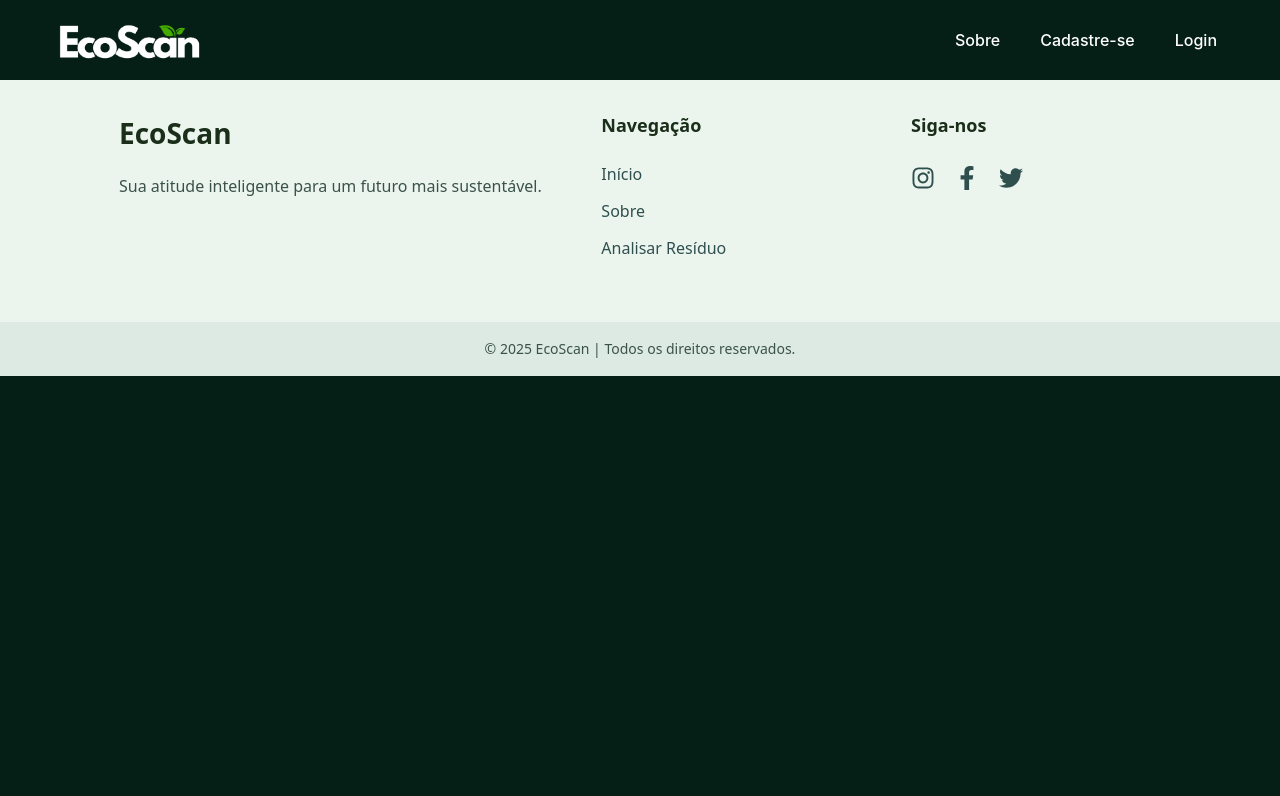
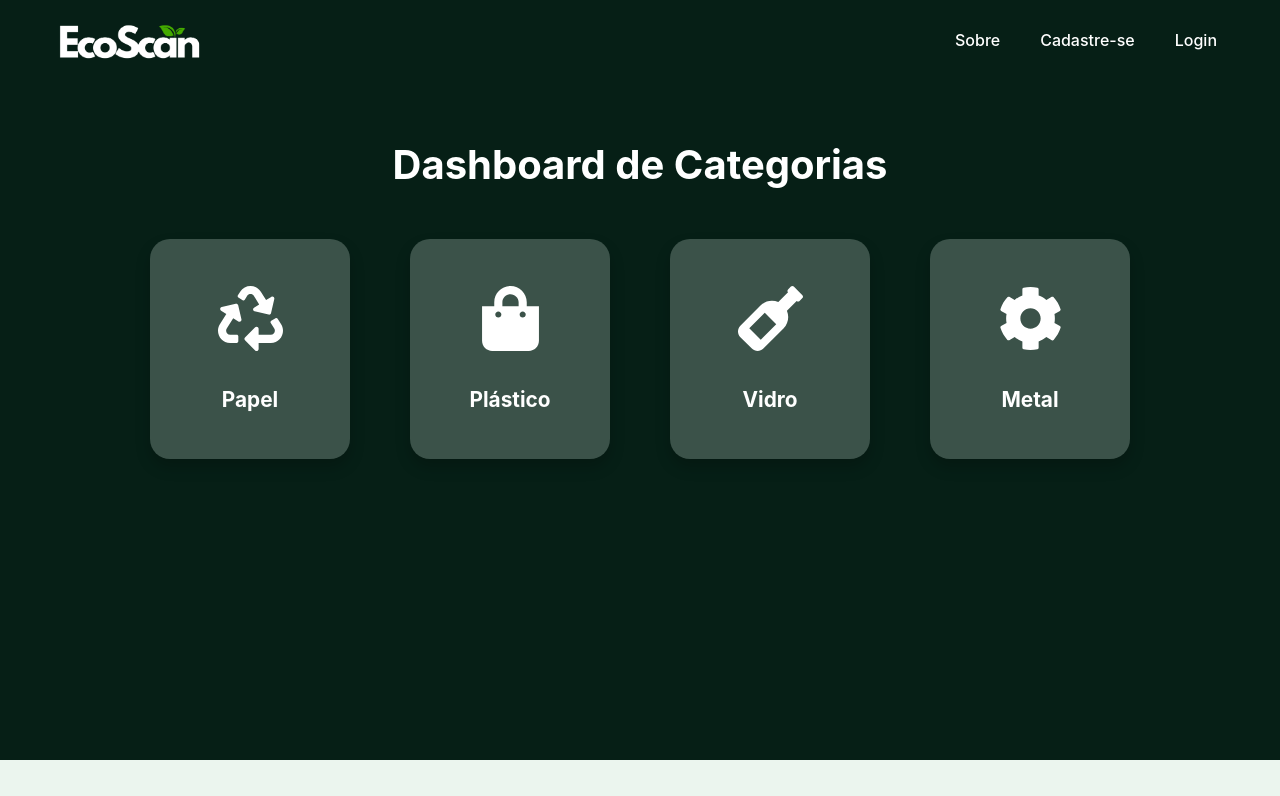
Before and after one commit to Guz-tech/ECOSCAN, a React (Vite) app: page /dashboard in a window 1280 px wide. Shown: the top 796 px of the page. Built offline with nearby package versions, Linux system fonts and the light colour scheme.

Commit message:
feat: Desenvolve e integra a página de Dashboard com cards de categoria

```diff
--- a/src/App.jsx
+++ b/src/App.jsx
@@ -6,6 +6,7 @@ import ResiduePage from "./pages/Residue/ResiduePage.jsx";
 import SobrePage from './pages/SobrePage/SobrePage.jsx';
 import LoginPage from './pages/LoginPage/LoginPage';
 import RegisterPage from './pages/RegisterPage/RegisterPage';
+import DashboardPage from './pages/DashboardPage/DashboardPage';
 
 function App() {
   return (
@@ -20,6 +21,7 @@ function App() {
           <Route path="/sobre" element={<SobrePage />} />
            <Route path="/login" element={<LoginPage />} />
             <Route path="/register" element={<RegisterPage />} />
+            <Route path="/dashboard" element={<DashboardPage />} />
         </Routes>
       </main>
 
--- /dev/null
+++ b/src/pages/DashboardPage/DashboardPage.css
@@ -0,0 +1,81 @@
+.categories-page {
+  min-height: calc(100vh - 120px);
+  padding: 60px 20px;
+  display: flex;
+  flex-direction: column;
+  align-items: center;
+  justify-content: flex-start;
+}
+
+.page-title {
+  font-size: 2.5rem;
+  color: #ffffff;
+  margin-bottom: 50px;
+  font-weight: bold;
+  text-align: center;
+  width: 100%;
+}
+
+/* O container para os cards */
+.categories-grid {
+  display: grid;
+  grid-template-columns: repeat(auto-fit, minmax(200px, 1fr));
+  gap: 40px;
+  max-width: 1000px;
+  width: 100%;
+  justify-items: center;
+  align-items: center;
+}
+
+/* O estilo de cada card de categoria */
+.category-card {
+  background-color: #3b5249;
+  width: 200px;
+  height: 220px;
+  border-radius: 20px;
+  display: flex;
+  flex-direction: column;
+  justify-content: center;
+  align-items: center;
+  color: #ffffff;
+  cursor: pointer;
+  transition: transform 0.3s ease, box-shadow 0.3s ease;
+  box-shadow: 0 8px 15px rgba(0, 0, 0, 0.2);
+}
+
+.category-card:hover {
+  transform: translateY(-12px);
+  box-shadow: 0 15px 25px rgba(0, 0, 0, 0.3);
+}
+
+/* Estilo do ícone dentro do card */
+.card-icon {
+  font-size: 65px;
+  margin-bottom: 20px;
+}
+
+/* Estilo do texto dentro do card */
+.card-title {
+  font-size: 1.3rem;
+  font-weight: 700;
+  margin: 0;
+}
+
+/* Media Query para telas menores */
+@media (max-width: 600px) {
+  .categories-grid {
+    grid-template-columns: 1fr;
+    gap: 30px;
+  }
+
+  .category-card {
+    width: 80%;
+    max-width: 250px;
+    height: 200px;
+  }
+
+  .page-title {
+    font-size: 2rem;
+    margin-bottom: 40px;
+  }
+}
--- /dev/null
+++ b/src/pages/DashboardPage/DashboardPage.jsx
@@ -0,0 +1,28 @@
+import React from "react";
+import "./DashboardPage.css";
+import { FaRecycle, FaShoppingBag, FaWineBottle, FaCog } from "react-icons/fa";
+
+const dashboardItems = [
+  { title: "Papel", icon: <FaRecycle />, path: "/papel" },
+  { title: "Plástico", icon: <FaShoppingBag />, path: "/plastico" },
+  { title: "Vidro", icon: <FaWineBottle />, path: "/vidro" },
+  { title: "Metal", icon: <FaCog />, path: "/metal" },
+];
+
+function DashboardPage() {
+  return (
+    <div className="categories-page">
+      <h1 className="page-title">Dashboard de Categorias</h1>
+      <div className="categories-grid">
+        {dashboardItems.map((item) => (
+          <div key={item.title} className="category-card">
+            <div className="card-icon">{item.icon}</div>
+            <p className="card-title">{item.title}</p>
+          </div>
+        ))}
+      </div>
+    </div>
+  );
+}
+
+export default DashboardPage;
--- a/src/pages/HomePage/HomePage.css
+++ b/src/pages/HomePage/HomePage.css
@@ -1,4 +1,3 @@
-
 .heroSection {
   display: flex;
   align-items: center;
--- a/src/pages/HomePage/HomePage.jsx
+++ b/src/pages/HomePage/HomePage.jsx
@@ -3,19 +3,22 @@ import heroImage from "@/assets/images/img.png";
 
 import ButtonPrimary from "@/components/Button/ButtonPrimary.jsx";
 import ButtonSecondary from "@/components/Button/ButtonSecondary.jsx";
-import { useNavigate } from 'react-router-dom';
+import { useNavigate } from "react-router-dom";
 
 function HomePage() {
   const navigate = useNavigate();
 
   const handleAdicionarClick = () => {
+    console.log("Redirecionando para a página de adicionar resíduo...");
+    navigate("/adicionar-residuo");
+  };
 
-    console.log("Redirecionando para a página de adicionar resíduo...");
-    navigate('/adicionar-residuo');
+  const handleDashboardClick = () => {
+    navigate("/dashboard");
   };
+
   return (
     <>
-
       <main>
         <section className="heroSection">
           <div className="container heroContent">
@@ -23,8 +26,13 @@ function HomePage() {
               <h1>ECOSCAN</h1>
               <p>Sua atitude inteligente para um futuro mais sustentável.</p>
               <div className="heroButtons">
-                <ButtonSecondary>Conheça o Dashboard</ButtonSecondary>
-                <ButtonPrimary onClick={handleAdicionarClick}>Adicionar Resíduo</ButtonPrimary>
+                {/* 2. Adicione o onClick no botão */}
+                <ButtonSecondary onClick={handleDashboardClick}>
+                  Conheça o Dashboard
+                </ButtonSecondary>
+                <ButtonPrimary onClick={handleAdicionarClick}>
+                  Adicionar Resíduo
+                </ButtonPrimary>
               </div>
             </div>
 
```
